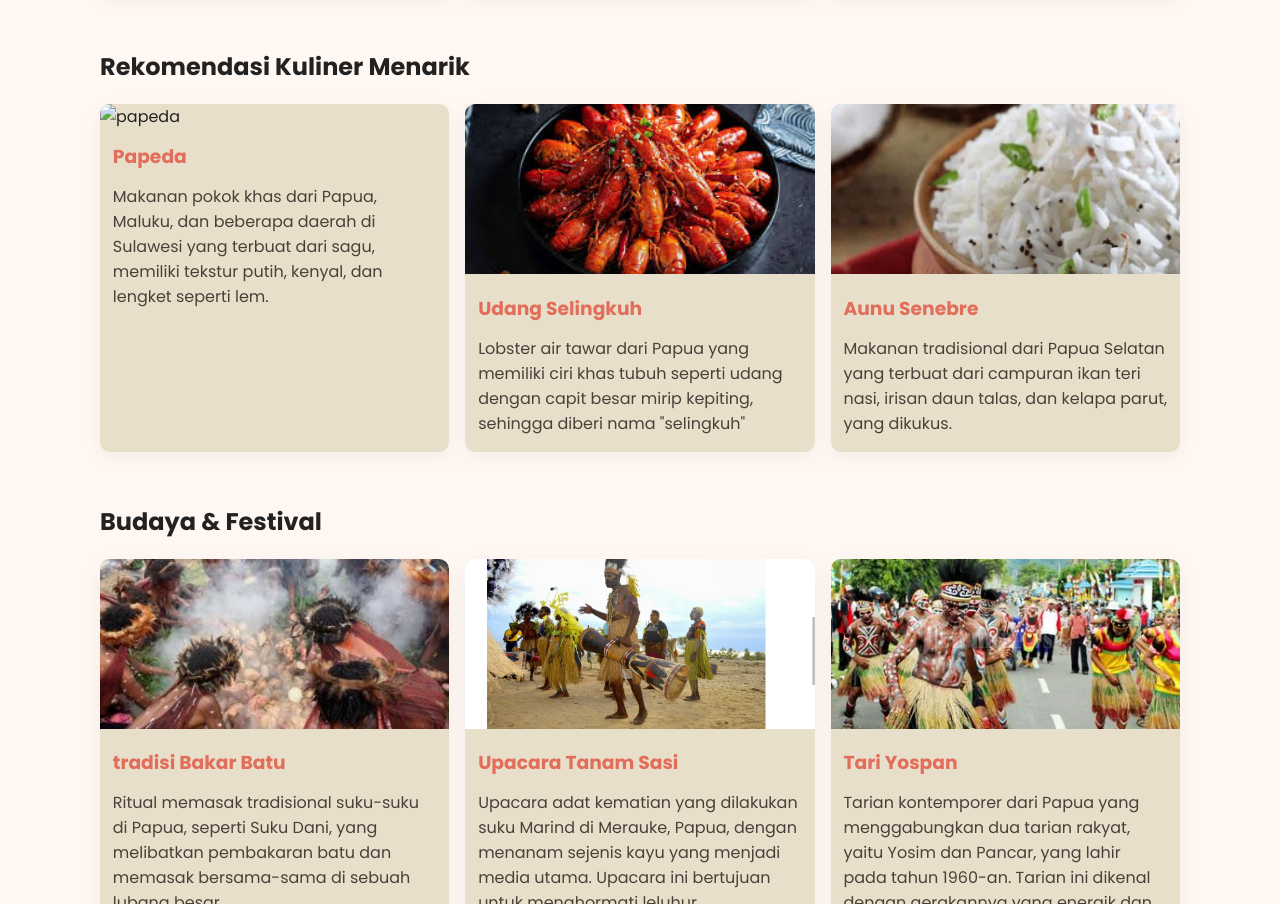
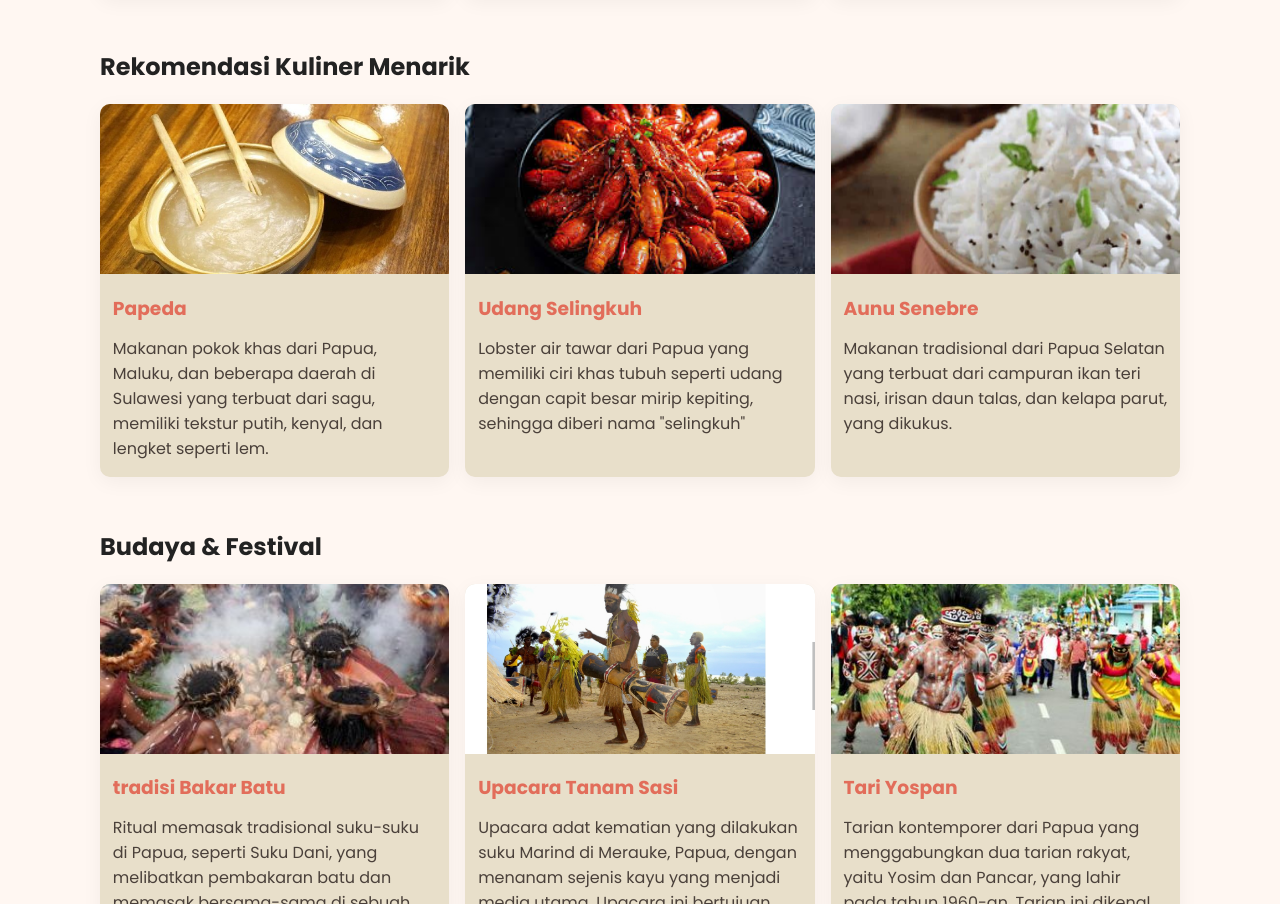
Before and after one commit to HananuWira/Eksplora-Nusantara-Website, a plain HTML site: page papua.html in a window 1280 px wide. Shown: the part 889-1793 px from the top of the page. Drawn offline with Linux system fonts and the light colour scheme.

Commit message:
Update papua.html

```diff
--- a/papua.html
+++ b/papua.html
@@ -56,7 +56,7 @@
       <h2>Rekomendasi Kuliner Menarik</h2>
       <div class="cards">
         <article class="card">
-          <img src="papeda" alt="papeda">
+          <img src="papeda.jpeg" alt="papeda">
           <h3>Papeda</h3>
           <p>Makanan pokok khas dari Papua, Maluku, dan beberapa daerah di Sulawesi yang terbuat dari sagu, memiliki tekstur putih, kenyal, dan lengket seperti lem.</p>
         </article>
```
